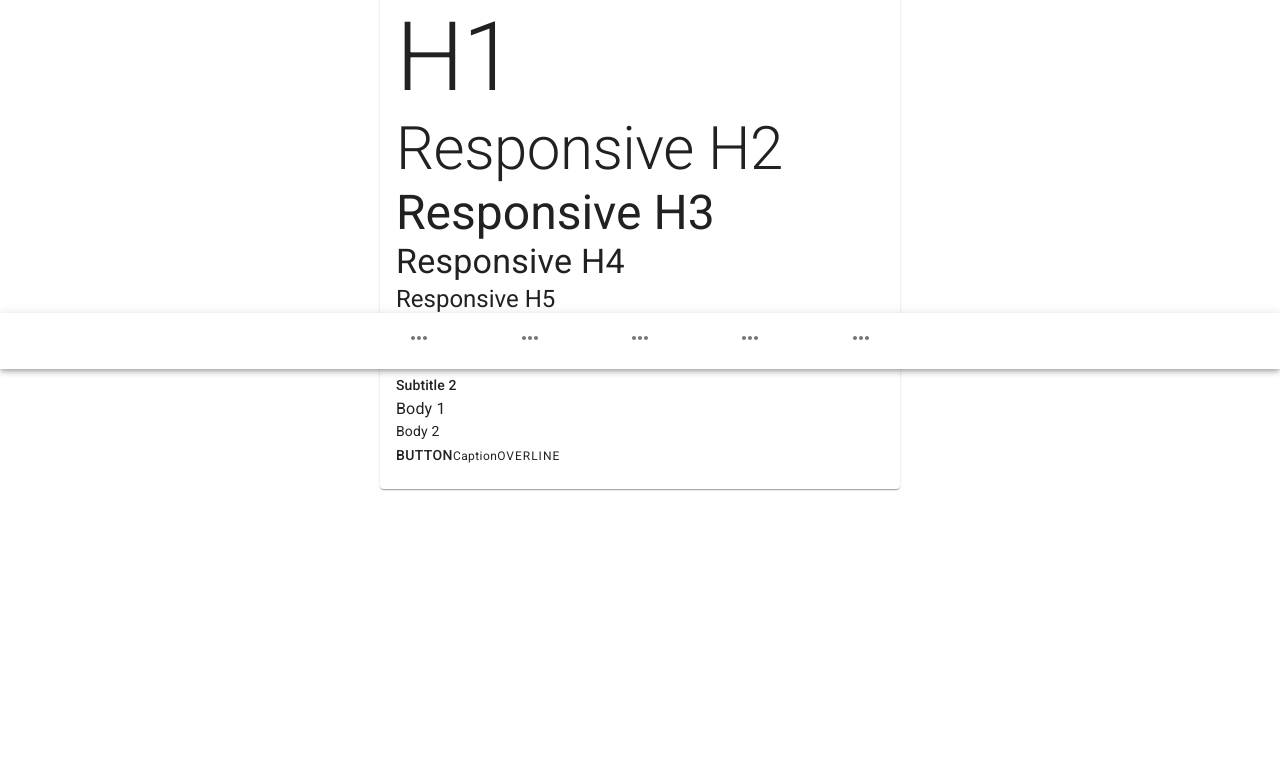
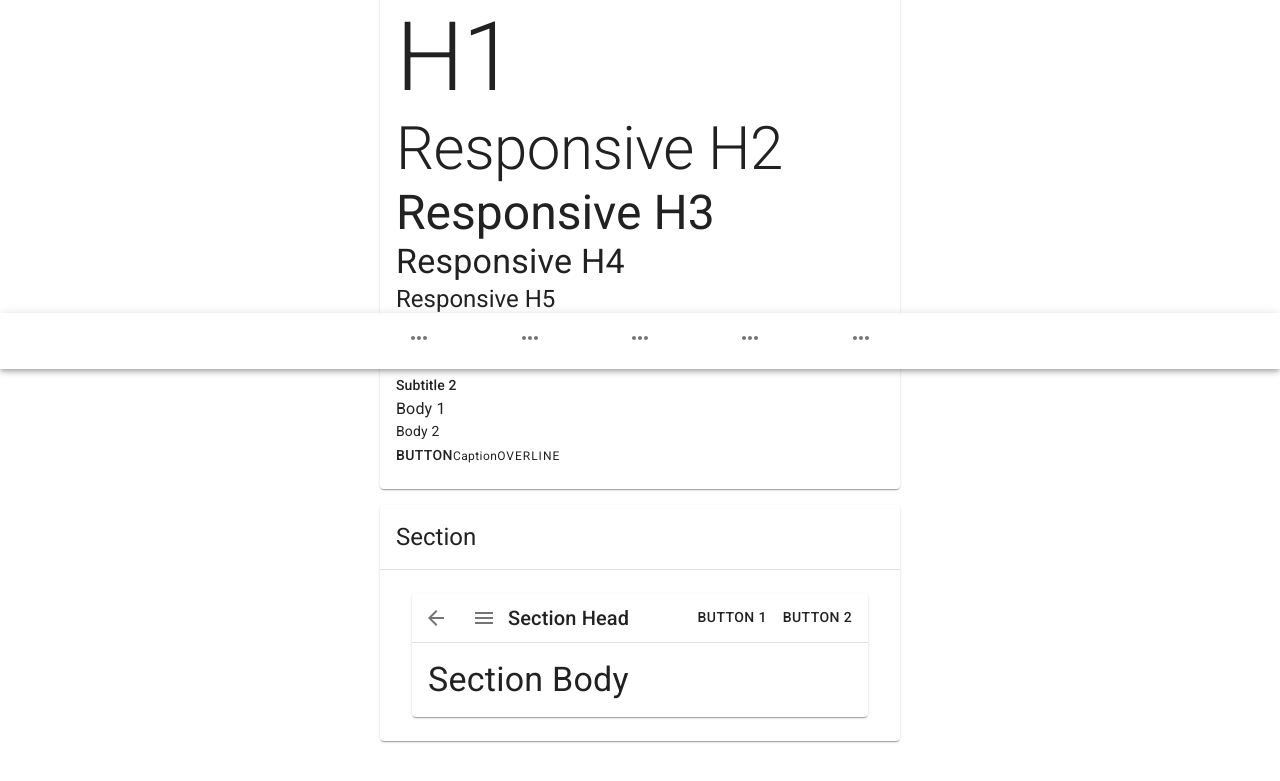
Before and after one commit to giveucon/giveucon, a Next.js app in the folder frontend/: page /components in a window 1280 px wide. Shown: the part 431-1212 px from the top of the page. Before the commit the page ends 1000 px from the top, so only its background shows below. Built offline with nearby package versions, Linux system fonts and the light colour scheme.

Commit message:
Add BottomNavBar and Section

```diff
--- a/frontend/src/components/BottomNavBar.js
+++ b/frontend/src/components/BottomNav.js
@@ -19,7 +19,7 @@ const useStyles = makeStyles((theme) => ({
 }));
 
 
-export default function BottomNavBar(props) {
+export default function BottomNavAppBar(props) {
   const router = useRouter();
   const classes = useStyles();
   let key = 0;
--- a/frontend/src/components/Layout.js
+++ b/frontend/src/components/Layout.js
@@ -1,7 +1,7 @@
 import Head from "next/head";
 import Box from '@material-ui/core/Box';
 import Container from '@material-ui/core/Container';
-import BottomNavBar from './BottomNavBar'
+import BottomNav from './BottomNav'
 
 
 export default function Layout({ children, title }) {
@@ -16,7 +16,7 @@ export default function Layout({ children, title }) {
         {children}
         </Container>
       </Box>
-      <BottomNavBar />
+      <BottomNav />
     </>
   );
 };
--- /dev/null
+++ b/frontend/src/components/Section.js
@@ -0,0 +1,63 @@
+import React from 'react';
+import { useRouter } from 'next/router'
+import { makeStyles } from '@material-ui/styles';
+import Box from '@material-ui/core/Box';
+import Divider from '@material-ui/core/Divider';
+import Grid from '@material-ui/core/Grid';
+import IconButton from '@material-ui/core/IconButton';
+import Paper from '@material-ui/core/Paper';
+import Typography from '@material-ui/core/Typography';
+
+import ArrowBackIcon from '@material-ui/icons/ArrowBack';
+
+const useStyles = makeStyles((theme) => ({
+    root: {
+      flexGrow: 1,
+    },
+    titlePrefix: {
+      marginRight: theme.spacing(2),
+    },
+    title: {
+      flexGrow: 1,
+    },
+  }));
+
+
+export default function Section({ backButton=false, children=null, title=null, titlePrefix=null, titleSuffix=null }) {
+  const router = useRouter();
+  const classes = useStyles();
+  return (
+    <Box marginX={2} marginY={1}>
+      <Paper>
+        <Box
+          alignItems="center"
+          display="flex"
+          flexDirection="row"
+          justifyContent="flex-start"
+          paddingRight={1}
+        >
+          <Box display={backButton ? "block" : "none"} >
+            <IconButton
+              onClick={() => {router.back()}}
+            >
+              <ArrowBackIcon />
+            </IconButton>
+          </Box>
+          <Box display={titlePrefix ? "block" : "none"}>
+            {titlePrefix}
+          </Box>
+          <Box display={title ? "block" : "none"} flexGrow={1}>
+            <Typography variant="h6" className={classes.title}>{title}</Typography>
+          </Box>
+          <Box display={titleSuffix ? "block" : "none"} flexShrink={0}>
+            {titleSuffix}
+          </Box>
+        </Box>
+        <Divider />
+        <Box padding={2} display={children ? "block" : "none"}>
+          {children}
+        </Box>
+      </Paper>
+    </Box>
+  );
+}
--- a/frontend/src/pages/components.js
+++ b/frontend/src/pages/components.js
@@ -3,13 +3,16 @@ import Button from '@material-ui/core/Button';
 import Container from '@material-ui/core/Container';
 import Divider from '@material-ui/core/Divider';
 import Grid from '@material-ui/core/Grid';
+import IconButton from '@material-ui/core/IconButton';
 import Paper from '@material-ui/core/Paper';
 import Typography from '@material-ui/core/Typography';
+import MenuIcon from '@material-ui/icons/Menu';
 
 import Layout from '../components/Layout';
+import Section from '../components/Section';
 
 
-function Overview({ title, children }) {
+function OverviewBox({ title, children }) {
   return (
     <Box m={2}>
       <Paper elevation={1}>
@@ -30,28 +33,25 @@ export default function Index() {
     <Layout>
     <Container maxWidth="sm">
 
-      <Overview title="Button">
+      <OverviewBox title="Button">
         <Button variant="contained">Default</Button>
         <Button variant="contained" color="primary">Primary</Button>
         <Button variant="contained" color="secondary">Secondary</Button>
         <Button variant="contained" disabled>Disabled</Button>
         <Button variant="contained" color="primary" href="#contained-buttons">Link</Button>
-
         <Button>Default</Button>
         <Button color="primary">Primary</Button>
         <Button color="secondary">Secondary</Button>
         <Button disabled>Disabled</Button>
         <Button href="#text-buttons" color="primary">Link</Button>
-
         <Button variant="outlined">Default</Button>
         <Button variant="outlined" color="primary">Primary</Button>
         <Button variant="outlined" color="secondary">Secondary</Button>
         <Button variant="outlined" disabled>Disabled</Button>
         <Button variant="outlined" color="primary" href="#outlined-buttons">Link</Button>
+      </OverviewBox>
 
-      </Overview>
-
-      <Overview title="Typography">
+      <OverviewBox title="Typography">
         <Typography variant="h1">Responsive H1</Typography>
         <Typography variant="h2">Responsive H2</Typography>
         <Typography variant="h3">Responsive H3</Typography>
@@ -65,7 +65,19 @@ export default function Index() {
         <Typography variant="button">Button</Typography>
         <Typography variant="caption">Caption</Typography>
         <Typography variant="overline">Overline</Typography>
-      </Overview>
+      </OverviewBox>
+
+      <OverviewBox title="Section">
+        <Section
+          backButton
+          title="Section Head"
+          titlePrefix={<IconButton><MenuIcon /></IconButton>}
+          titleSuffix={<><Button>Button 1</Button><Button>Button 2</Button></>}
+        >
+          <Typography variant="h4">Section Body</Typography>
+        </Section>
+      </OverviewBox>
+
 
     </Container>
     </Layout>
```
